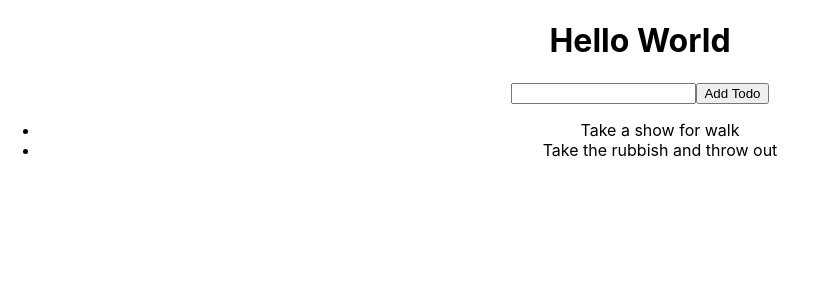
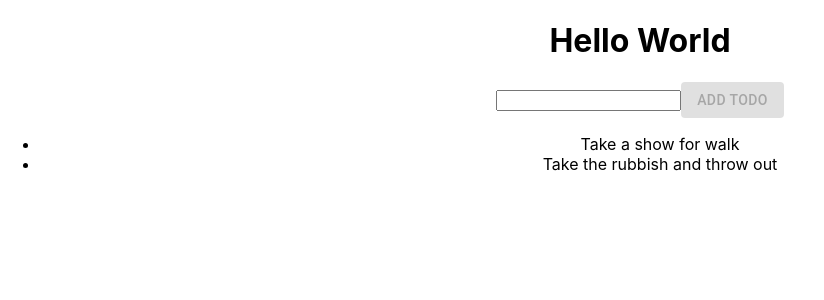
Before and after one commit to mazharvai007/todo_app, a React (Create React App) app: page / in a window 1280 px wide. Shown: the top 300 px of the page, without its empty margins (0-824 px from the left). Built offline with nearby package versions, Linux system fonts and the light colour scheme.

Commit message:
fix empty input item

```diff
--- a/package.json
+++ b/package.json
@@ -3,6 +3,7 @@
   "version": "0.1.0",
   "private": true,
   "dependencies": {
+    "@material-ui/core": "^4.11.3",
     "@testing-library/jest-dom": "^5.11.10",
     "@testing-library/react": "^11.2.5",
     "@testing-library/user-event": "^12.8.3",
--- a/src/App.js
+++ b/src/App.js
@@ -1,4 +1,5 @@
 import { useState } from 'react';
+import { Button } from '@material-ui/core';
 import './App.css';
 
 function App() {
@@ -28,9 +29,14 @@
 					value={input}
 					onChange={(event) => setInput(event.target.value)}
 				/>
-				<button type='submit' onClick={addTodo}>
+				<Button
+					type='submit'
+					onClick={addTodo}
+					disabled={!input}
+					variant='contained'
+					color='primary'>
 					Add Todo
-				</button>
+				</Button>
 			</form>
 			<ul>
 				{todos.map((todo, index) => (
```
Also changed, not shown: 1 other file (tests, documents, lock files or other folders).
